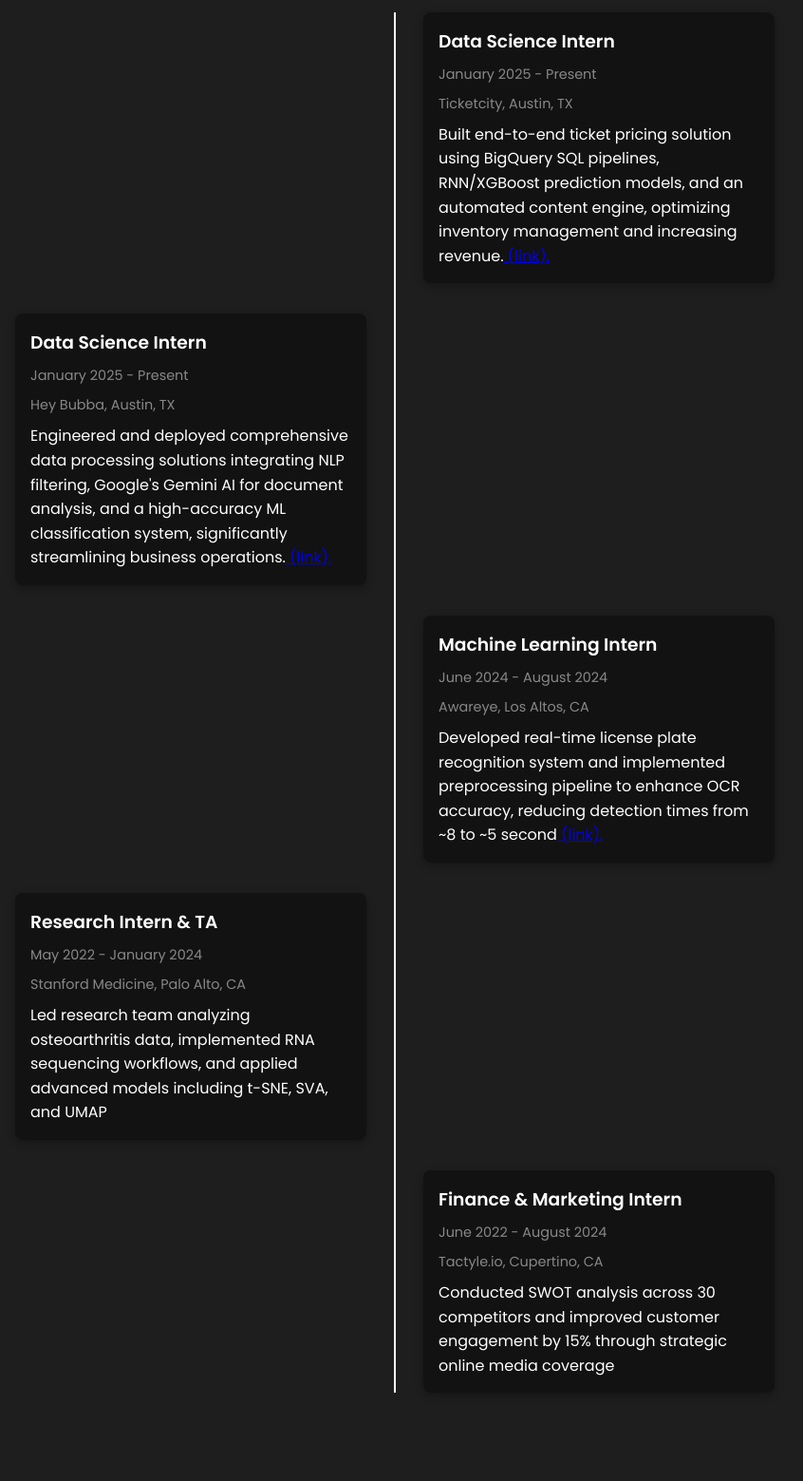
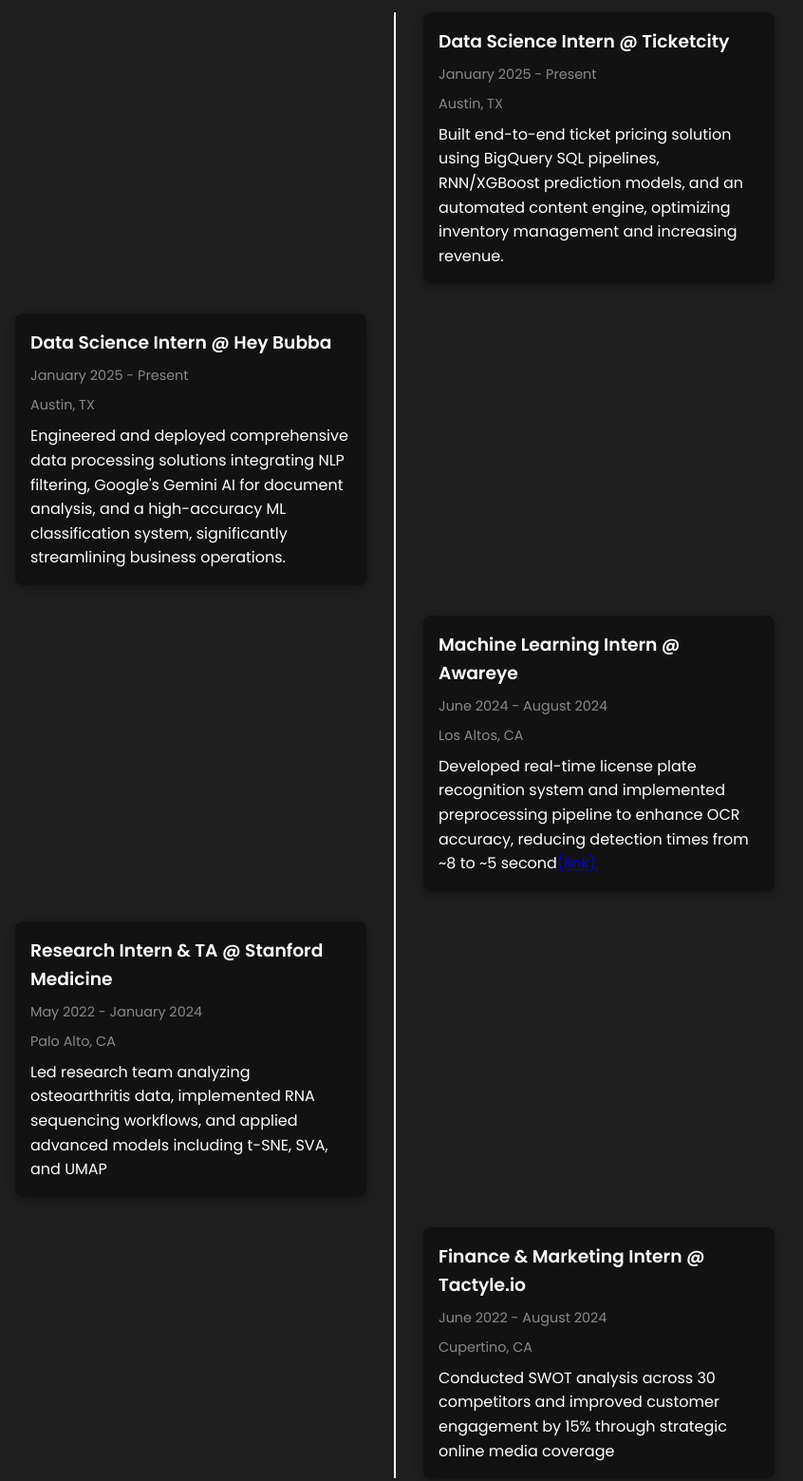
Before and after one commit to pranav-B21/pranavbelligundu, a plain HTML site: page index.html in a window 1280 px wide. Shown: the part 2040-3599 px from the top of the page at 95% size, without its empty margins (224-1070 px from the left). Drawn offline with Linux system fonts and the light colour scheme.

Commit message:
Update index.html

```diff
--- a/index.html
+++ b/index.html
@@ -334,36 +334,36 @@
         <h2 class="section-title">Experience</h2>
         <div class="timeline">
             <div class="timeline-item">
-                <h3>Data Science Intern</h3>
+                <h3>Data Science Intern @ Ticketcity</h3>
                 <div class="duration">January 2025 - Present</div>
-                <div class="location">Ticketcity, Austin, TX</div>
-                <p>Built end-to-end ticket pricing solution using BigQuery SQL pipelines, RNN/XGBoost prediction models, and an automated content engine, optimizing inventory management and increasing revenue.<a href="https://github.com/Awareye/preocr24" target="_blank"> (link).</a>
+                <div class="location">Austin, TX</div>
+                <p>Built end-to-end ticket pricing solution using BigQuery SQL pipelines, RNN/XGBoost prediction models, and an automated content engine, optimizing inventory management and increasing revenue.</p>
                 </p>
             </div>
             <div class="timeline-item">
-                <h3>Data Science Intern</h3>
+                <h3>Data Science Intern @ Hey Bubba</h3>
                 <div class="duration">January 2025 - Present</div>
-                <div class="location">Hey Bubba, Austin, TX</div>
-                <p>Engineered and deployed comprehensive data processing solutions integrating NLP filtering, Google's Gemini AI for document analysis, and a high-accuracy ML classification system, significantly streamlining business operations.<a href="https://github.com/Awareye/preocr24" target="_blank"> (link).</a>
+                <div class="location">Austin, TX</div>
+                <p>Engineered and deployed comprehensive data processing solutions integrating NLP filtering, Google's Gemini AI for document analysis, and a high-accuracy ML classification system, significantly streamlining business operations.</p>
                 </p>
             </div>
             <div class="timeline-item">
-                <h3>Machine Learning Intern</h3>
+                <h3>Machine Learning Intern @ Awareye</h3>
                 <div class="duration">June 2024 - August 2024</div>
-                <div class="location">Awareye, Los Altos, CA</div>
-                <p>Developed real-time license plate recognition system and implemented preprocessing pipeline to enhance OCR accuracy, reducing detection times from ~8 to ~5 second<a href="https://github.com/Awareye/preocr24" target="_blank"> (link).</a>
+                <div class="location">Los Altos, CA</div>
+                <p>Developed real-time license plate recognition system and implemented preprocessing pipeline to enhance OCR accuracy, reducing detection times from ~8 to ~5 second<a href="https://github.com/Awareye/preocr24" target="_blank">(link).</a>
                 </p>
             </div>
             <div class="timeline-item">
-                <h3>Research Intern & TA</h3>
+                <h3>Research Intern & TA @ Stanford Medicine</h3>
                 <div class="duration">May 2022 - January 2024</div>
-                <div class="location">Stanford Medicine, Palo Alto, CA</div>
+                <div class="location">Palo Alto, CA</div>
                 <p>Led research team analyzing osteoarthritis data, implemented RNA sequencing workflows, and applied advanced models including t-SNE, SVA, and UMAP</p>
             </div>
             <div class="timeline-item">
-                <h3>Finance & Marketing Intern</h3>
+                <h3>Finance & Marketing Intern @ Tactyle.io</h3>
                 <div class="duration">June 2022 - August 2024</div>
-                <div class="location">Tactyle.io, Cupertino, CA</div>
+                <div class="location">Cupertino, CA</div>
                 <p>Conducted SWOT analysis across 30 competitors and improved customer engagement by 15% through strategic online media coverage</p>
             </div>
         </div>
```
